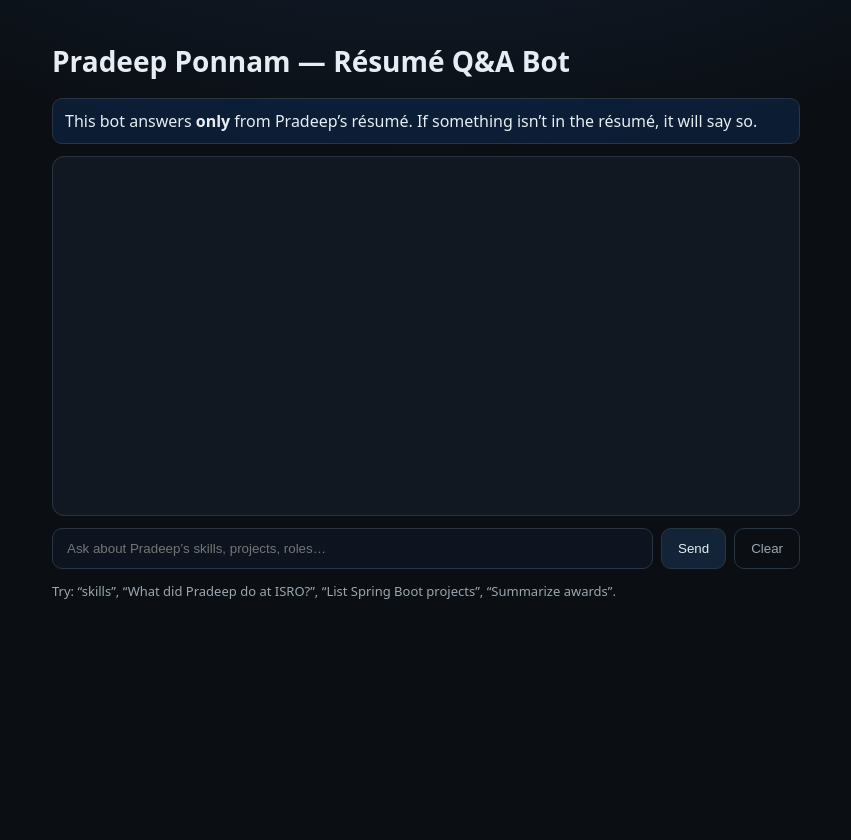
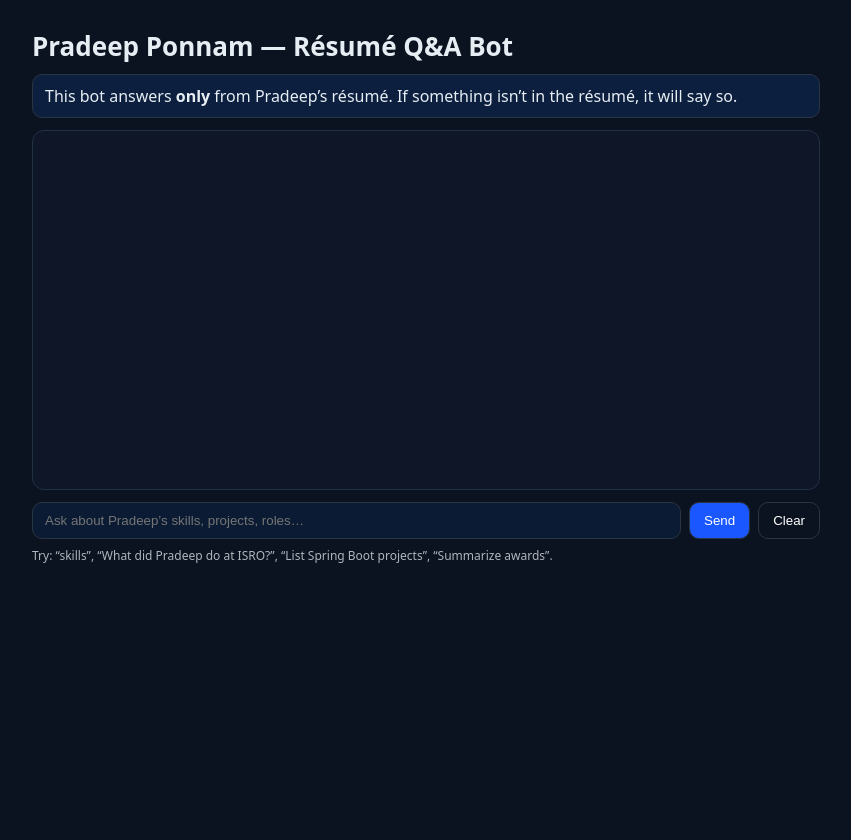
Before and after one commit to pradeechowdary/fastapi-chatbot, a FastAPI app: page / in a window 1280 px wide. Shown: the whole page, without its empty margins (214-1065 px from the left). After the commit the page ends 563 px from the top, so only its background shows below. Run offline with FastAPI, Linux system fonts and the light colour scheme; parts of the project's set-up code (start-up, migrations or seed data) failed here and were passed over.

Commit message:
Pradeep Résumé Bot: full clean update

```diff
--- a/app/main.py
+++ b/app/main.py
@@ -1,6 +1,5 @@
 import os
 import uuid
-import time
 from pathlib import Path
 from typing import Dict, List, Optional
 
@@ -62,12 +61,10 @@ def _startup():
         if env_path and Path(env_path).exists():
             chosen = env_path
         else:
-            # try default under /app/data
             default = ROOT_DIR / "data" / "PonnamcCV.pdf"
             if default.exists():
                 chosen = str(default)
             else:
-                # pick first pdf under data/
                 pdfs = list((ROOT_DIR / "data").glob("*.pdf"))
                 if pdfs:
                     chosen = str(pdfs[0])
--- a/app/rag_utils.py
+++ b/app/rag_utils.py
@@ -1,6 +1,7 @@
 import os
 import json
 import re
+from pathlib import Path
 from typing import List, Tuple, Dict, Any
 
 import faiss
@@ -12,11 +13,13 @@ except Exception:
     docx = None
 
 from sentence_transformers import SentenceTransformer
-import httpx  # use REST instead of groq SDK
+import httpx  # REST call to Groq
 
-DATA_DIR = os.path.join(os.getcwd(), "data")
-INDEX_PATH = os.path.join(DATA_DIR, "index.faiss")
-META_PATH = os.path.join(DATA_DIR, "chunks.json")
+# Resolve project root as the folder one level above /app/
+ROOT_DIR = Path(__file__).resolve().parents[1]
+DATA_DIR = ROOT_DIR / "data"
+INDEX_PATH = DATA_DIR / "index.faiss"
+META_PATH = DATA_DIR / "chunks.json"
 
 _SYS_PROMPT = """You are Pradeep Ponnam’s résumé assistant.
 Answer ONLY using the provided résumé context. If info is missing, say you do not have it.
@@ -27,8 +30,10 @@ Never speculate or invent details.
 """
 
 def ensure_data_dir() -> str:
-    os.makedirs(DATA_DIR, exist_ok=True)
-    return DATA_DIR
+    DATA_DIR.mkdir(parents=True, exist_ok=True)
+    return str(DATA_DIR)
+
+# ---------- Text extraction ----------
 
 def _read_pdf(path: str) -> str:
     reader = PdfReader(path)
@@ -45,9 +50,10 @@ def _read_docx(path: str) -> str:
     return "\n".join(p.text for p in d.paragraphs)
 
 def extract_text(path: str) -> str:
-    if path.lower().endswith(".pdf"):
+    p = path.lower()
+    if p.endswith(".pdf"):
         return _read_pdf(path)
-    if path.lower().endswith(".docx"):
+    if p.endswith(".docx"):
         return _read_docx(path)
     raise ValueError("Unsupported file type: " + path)
 
@@ -69,8 +75,18 @@ def chunk_text(text: str, max_words: int = 180, overlap: int = 40) -> List[str]:
         i = max(0, j - overlap)
     return [c for c in chunks if c.strip()]
 
+# ---------- Embeddings (cached) ----------
+
+_embedder_instance: SentenceTransformer | None = None
+
 def _embedder() -> SentenceTransformer:
-    return SentenceTransformer("sentence-transformers/all-MiniLM-L6-v2")
+    global _embedder_instance
+    if _embedder_instance is None:
+        _embedder_instance = SentenceTransformer("sentence-transformers/all-MiniLM-L6-v2")
+    return _embedder_instance
+
+def warm_embedder() -> None:
+    _ = _embedder()  # preload weights at startup
 
 def _embed(texts: List[str]) -> np.ndarray:
     model = _embedder()
@@ -79,9 +95,11 @@ def _embed(texts: List[str]) -> np.ndarray:
 
 def _build_faiss(vectors: np.ndarray) -> faiss.IndexFlatIP:
     d = vectors.shape[1]
-    index = faiss.IndexFlatIP(d)
+    index = faiss.IndexFlatIP(d)  # cosine (since normalized)
     index.add(vectors)
     return index
+
+# ---------- RAG Engine ----------
 
 class RAGEngine:
     def __init__(self, index, chunks: List[str]):
@@ -99,15 +117,15 @@ class RAGEngine:
 
     def save(self):
         ensure_data_dir()
-        faiss.write_index(self.index, INDEX_PATH)
+        faiss.write_index(self.index, str(INDEX_PATH))
         with open(META_PATH, "w", encoding="utf-8") as f:
             json.dump({"chunks": self.text_chunks}, f, ensure_ascii=False, indent=2)
 
     @classmethod
     def load(cls) -> "RAGEngine":
-        if not (os.path.exists(INDEX_PATH) and os.path.exists(META_PATH)):
+        if not (INDEX_PATH.exists() and META_PATH.exists()):
             raise FileNotFoundError("No index found for Pradeep’s résumé.")
-        index = faiss.read_index(INDEX_PATH)
+        index = faiss.read_index(str(INDEX_PATH))
         with open(META_PATH, "r", encoding="utf-8") as f:
             meta = json.load(f)
         return cls(index=index, chunks=meta["chunks"])
@@ -124,6 +142,7 @@ class RAGEngine:
         D, I = self.index.search(qvec, k)
         return [(int(i), float(s)) for i, s in zip(I[0].tolist(), D[0].tolist()) if i != -1]
 
+    # ---- Groq REST call ----
     def _groq_chat(self, *, prompt: str, model_name: str, api_key: str, temperature: float = 0.2) -> str:
         if not api_key:
             raise RuntimeError("Missing GROQ_API_KEY")
@@ -138,11 +157,10 @@ class RAGEngine:
                 {"role": "system", "content": _SYS_PROMPT},
                 {"role": "user", "content": prompt},
             ],
-            "temperature": 0.2,
-	    "max_tokens": 600,
+            "temperature": temperature,
+            "max_tokens": 600,
             "stream": False,
         }
-        # IMPORTANT: don't pass any proxies; httpx will use environment if set
         with httpx.Client(timeout=60.0) as client:
             r = client.post(url, headers=headers, json=payload)
             r.raise_for_status()
@@ -167,6 +185,5 @@ class RAGEngine:
 - If the answer isn't in context, say: "I don't have that in the resume."
 - Otherwise, answer directly and include a brief "References" list with short quoted snippets.
 """
-
         content = self._groq_chat(prompt=prompt, model_name=model_name, api_key=api_key, temperature=0.2)
         return content, refs
--- a/static/styles.css
+++ b/static/styles.css
@@ -1,96 +1,15 @@
-:root {
-  --bg: #0b0f14;
-  --panel: #121821;
-  --text: #e6edf3;
-  --muted: #9aa7b1;
-  --accent: #4da3ff;
-  --bot: #1e2633;
-  --user: #0f6fff22;
-  --border: #2a3542;
-}
-
 * { box-sizing: border-box; }
-html, body { height: 100%; }
-body {
-  margin: 0;
-  background: radial-gradient(1200px 600px at 50% -200px, #132033 0%, #0b0f14 60%) no-repeat, var(--bg);
-  color: var(--text);
-  font: 16px/1.5 system-ui, -apple-system, Segoe UI, Roboto, sans-serif;
-}
-
-.container {
-  max-width: 780px;
-  margin: 40px auto;
-  padding: 0 16px;
-}
-
-h1 { margin: 0 0 16px; font-size: 28px; }
-
-.panel {
-  background: var(--panel);
-  border: 1px solid var(--border);
-  border-radius: 12px;
-  padding: 12px;
-  margin-bottom: 12px;
-}
-
-.muted { color: var(--muted); font-size: 13px; margin-left: 8px; }
-
-.chat {
-  background: var(--panel);
-  border: 1px solid var(--border);
-  border-radius: 12px;
-  padding: 12px;
-  min-height: 360px;
-  max-height: 60vh;
-  overflow: auto;
-}
-
-.msg { display: grid; gap: 6px; margin: 10px 0; }
-.msg .role { font-size: 12px; color: var(--muted); }
-.msg .bubble {
-  padding: 10px 12px;
-  border-radius: 10px;
-  border: 1px solid var(--border);
-  background: var(--bot);
-  white-space: pre-wrap;
-}
-.msg.user .bubble { background: var(--user); border-color: #1d2b44; }
-
-.refs { margin-top: 8px; }
-.refs ul { margin: 6px 0 0; padding-left: 18px; }
-
-.composer {
-  display: grid;
-  grid-template-columns: 1fr auto auto;
-  gap: 8px;
-  margin-top: 12px;
-}
-.composer input {
-  width: 100%;
-  padding: 12px 14px;
-  border: 1px solid var(--border);
-  border-radius: 10px;
-  background: #0d141f;
-  color: var(--text);
-}
-.composer button {
-  padding: 12px 16px;
-  border-radius: 10px;
-  border: 1px solid var(--border);
-  background: #132338;
-  color: var(--text);
-  cursor: pointer;
-}
-.composer button:hover { border-color: var(--accent); }
-.composer .ghost { background: transparent; color: var(--muted); }
-
-.hint { color: var(--muted); font-size: 13px; }
-/* keep your existing styles; just adding the banner */
-.banner {
-  background: #0f6fff22;
-  border: 1px solid #2a3542;
-  border-radius: 10px;
-  padding: 10px 12px;
-  margin: 8px 0 12px;
-}
+body { margin: 0; font-family: system-ui, -apple-system, Segoe UI, Roboto, sans-serif; background:#0b1220; color:#e6edf3; }
+.container { max-width: 820px; margin: 28px auto; padding: 0 16px; }
+h1 { margin: 0 0 10px; font-size: 26px; }
+.banner { background: #0f6fff22; border: 1px solid #2a3542; border-radius: 10px; padding: 10px 12px; margin: 8px 0 12px; }
+.chat { border: 1px solid #223046; border-radius: 12px; padding: 10px; min-height: 360px; background:#0e1627; overflow-y:auto; }
+.msg { margin: 10px 0; }
+.msg .role { font-size: 12px; opacity: .7; margin-bottom: 4px; }
+.msg .bubble { background:#0b1b33; border:1px solid #1c2a44; border-radius: 10px; padding: 10px 12px; white-space: pre-wrap; }
+.msg.user .bubble { background:#13213b; }
+.composer { display:flex; gap:8px; margin-top: 12px; }
+.composer input { flex:1; padding: 10px 12px; border-radius: 10px; border:1px solid #2a3542; background:#0b1b33; color:#e6edf3; }
+.composer button { padding: 10px 14px; border-radius: 10px; border:1px solid #2a3542; background:#1a57ff; color:white; cursor:pointer; }
+.composer .ghost { background: transparent; }
+.hint { opacity:.75; font-size: 12px; margin-top: 8px; }
```
Also changed, not shown: app/schemas.py (+3 -7 lines), 1 other file.
